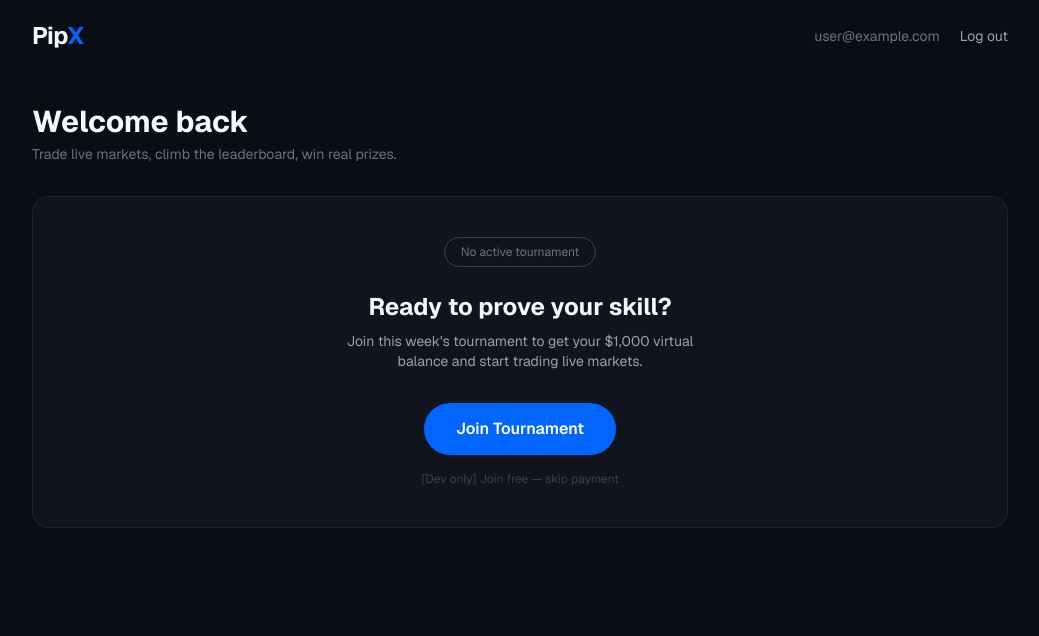
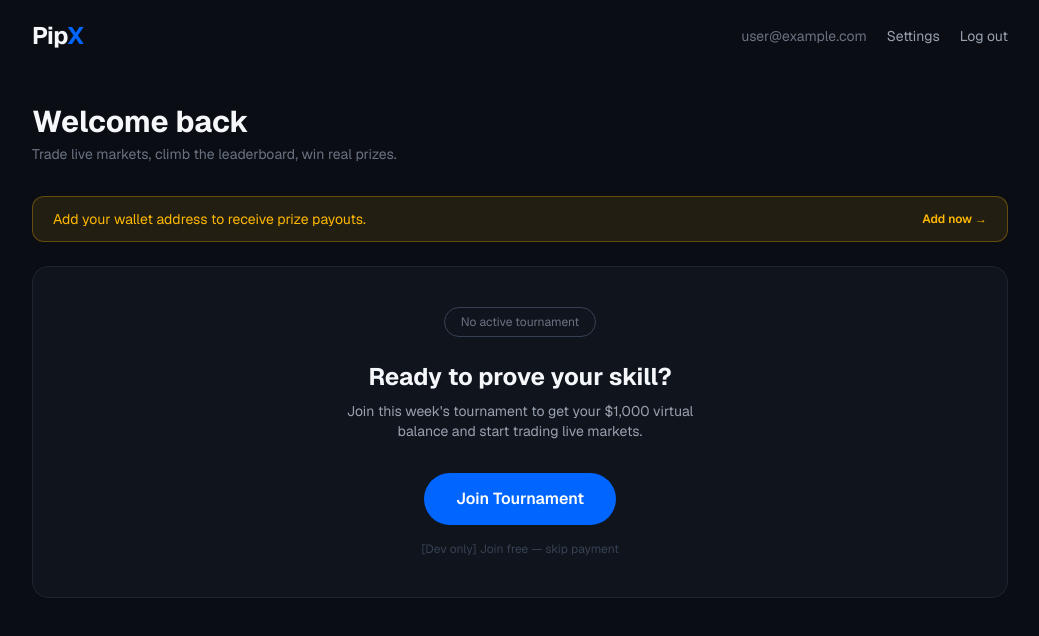
Before and after one commit to CodeWithNaitik-CU/pipx-v2, a Next.js app: page /dashboard in a window 1280 px wide. Shown: the top 636 px of the page, without its empty margins (120-1159 px from the left). Built offline with nearby package versions, Linux system fonts and the light colour scheme; no server answers; the database is empty; sample sign-in values are in the browser's storage.

Commit message:
Add settings page for username and wallet address, with dashboard warning banner

```diff
--- a/app/dashboard/page.tsx
+++ b/app/dashboard/page.tsx
@@ -144,6 +144,9 @@ export default function DashboardPage() {
         </h1>
         <div className="flex items-center gap-5">
           <span className="text-sm text-gray-500 hidden sm:inline">{user?.email}</span>
+          <Link href="/settings" className="text-sm text-gray-400 hover:text-white transition">
+            Settings
+          </Link>
           <button
             onClick={handleLogout}
             className="text-sm text-gray-400 hover:text-white transition"
@@ -163,6 +166,17 @@ export default function DashboardPage() {
             Trade live markets, climb the leaderboard, win real prizes.
           </p>
         </div>
+
+        {!profile?.walletAddress && (
+          <div className="bg-[#FFB800]/10 border border-[#FFB800]/30 rounded-xl px-5 py-3 mb-6 flex items-center justify-between">
+            <p className="text-sm text-[#FFB800]">
+              Add your wallet address to receive prize payouts.
+            </p>
+            <Link href="/settings" className="text-xs font-semibold text-[#FFB800] hover:underline">
+              Add now →
+            </Link>
+          </div>
+        )}
 
         {profile?.currentTournamentId && tournamentStatus === "active" ? (
           <>
--- /dev/null
+++ b/app/settings/page.tsx
@@ -0,0 +1,138 @@
+"use client";
+
+import { useEffect, useState } from "react";
+import { useRouter } from "next/navigation";
+import { onAuthStateChanged, User } from "firebase/auth";
+import { auth, db } from "@/lib/firebase";
+import { ref, onValue, update } from "firebase/database";
+import Link from "next/link";
+
+export default function SettingsPage() {
+  const [user, setUser] = useState<User | null>(null);
+  const [profile, setProfile] = useState<any>(null);
+  const [username, setUsername] = useState("");
+  const [walletAddress, setWalletAddress] = useState("");
+  const [saving, setSaving] = useState(false);
+  const [saved, setSaved] = useState(false);
+  const router = useRouter();
+
+  useEffect(() => {
+    const unsubscribe = onAuthStateChanged(auth, (currentUser) => {
+      if (!currentUser) {
+        router.push("/login");
+        return;
+      }
+      setUser(currentUser);
+
+      const profileRef = ref(db, `users/${currentUser.uid}`);
+      onValue(profileRef, (snapshot) => {
+        const data = snapshot.val();
+        setProfile(data);
+        setUsername(data?.username || "");
+        setWalletAddress(data?.walletAddress || "");
+      });
+    });
+
+    return () => unsubscribe();
+  }, [router]);
+
+  const handleSave = async (e: React.FormEvent) => {
+    e.preventDefault();
+    if (!user) return;
+    setSaving(true);
+    setSaved(false);
+
+    try {
+      await update(ref(db, `users/${user.uid}`), {
+        username: username.trim(),
+        walletAddress: walletAddress.trim(),
+      });
+      setSaved(true);
+      setTimeout(() => setSaved(false), 3000);
+    } catch (error) {
+      console.error("Failed to save settings:", error);
+      alert("Failed to save. Please try again.");
+    } finally {
+      setSaving(false);
+    }
+  };
+
+  if (!profile) {
+    return (
+      <main className="min-h-screen bg-[#0A0E14] flex items-center justify-center">
+        <span className="w-8 h-8 border-2 border-gray-700 border-t-[#0066FF] rounded-full animate-spin" />
+      </main>
+    );
+  }
+
+  return (
+    <main className="min-h-screen bg-[#0A0E14] text-[#F5F7FA] font-sans">
+      <nav className="flex items-center justify-between px-6 py-5 max-w-3xl mx-auto">
+        <Link href="/dashboard" className="font-display text-2xl font-bold tracking-tight">
+          Pip<span className="text-[#0066FF]">X</span>
+        </Link>
+        <Link href="/dashboard" className="text-sm text-gray-400 hover:text-white transition">
+          ← Back to Dashboard
+        </Link>
+      </nav>
+
+      <div className="max-w-2xl mx-auto px-6 py-10">
+        <h1 className="font-display text-3xl font-bold mb-1">Settings</h1>
+        <p className="text-gray-500 text-sm mb-8">Manage your profile and payout details.</p>
+
+        <div className="bg-[#10151D] border border-[#1D2530] rounded-2xl p-6 mb-6">
+          <p className="text-xs text-gray-500 mb-1">Account Email</p>
+          <p className="text-gray-300">{user?.email}</p>
+        </div>
+
+        <form onSubmit={handleSave} className="bg-[#10151D] border border-[#1D2530] rounded-2xl p-6 space-y-5">
+          <div>
+            <label className="block text-sm font-medium text-gray-400 mb-1.5">
+              Display Name
+            </label>
+            <input
+              type="text"
+              value={username}
+              onChange={(e) => setUsername(e.target.value)}
+              placeholder="Choose a display name"
+              maxLength={20}
+              className="w-full px-4 py-2.5 bg-[#0A0E14] border border-[#1D2530] rounded-lg text-white placeholder-gray-600 focus:outline-none focus:ring-2 focus:ring-[#0066FF] focus:border-transparent transition"
+            />
+          </div>
+
+          <div>
+            <label className="block text-sm font-medium text-gray-400 mb-1.5">
+              Crypto Wallet Address (USDT - TRC20)
+            </label>
+            <input
+              type="text"
+              value={walletAddress}
+              onChange={(e) => setWalletAddress(e.target.value)}
+              placeholder="Enter your USDT TRC20 wallet address"
+              className="w-full px-4 py-2.5 bg-[#0A0E14] border border-[#1D2530] rounded-lg text-white placeholder-gray-600 focus:outline-none focus:ring-2 focus:ring-[#0066FF] focus:border-transparent transition font-mono-num text-sm"
+            />
+            <p className="text-xs text-gray-600 mt-2">
+              This is where prize winnings will be sent if you place in the top 5. Double-check
+              this address carefully — PipX is not responsible for funds sent to an incorrect
+              address.
+            </p>
+          </div>
+
+          {saved && (
+            <div className="bg-[#16E39B]/10 border border-[#16E39B]/30 rounded-lg px-4 py-2.5">
+              <p className="text-[#16E39B] text-sm">Settings saved successfully.</p>
+            </div>
+          )}
+
+          <button
+            type="submit"
+            disabled={saving}
+            className="bg-[#0066FF] hover:bg-[#0052CC] disabled:bg-gray-700 text-white font-semibold px-6 py-2.5 rounded-lg transition"
+          >
+            {saving ? "Saving..." : "Save Settings"}
+          </button>
+        </form>
+      </div>
+    </main>
+  );
+}
```
